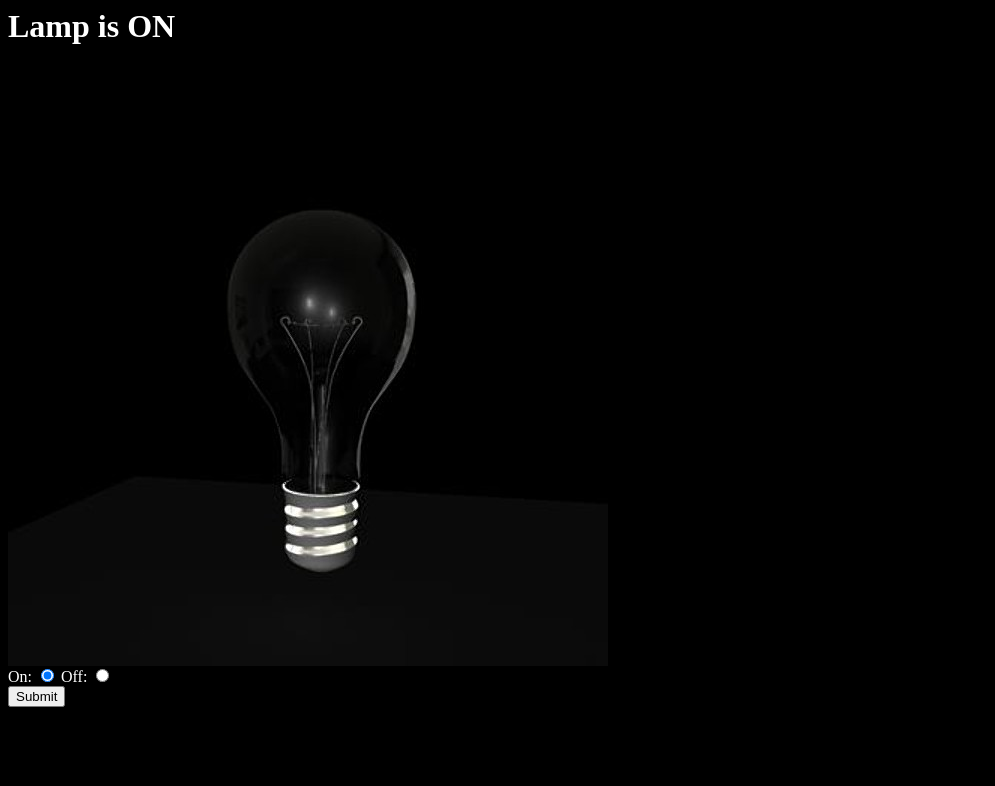
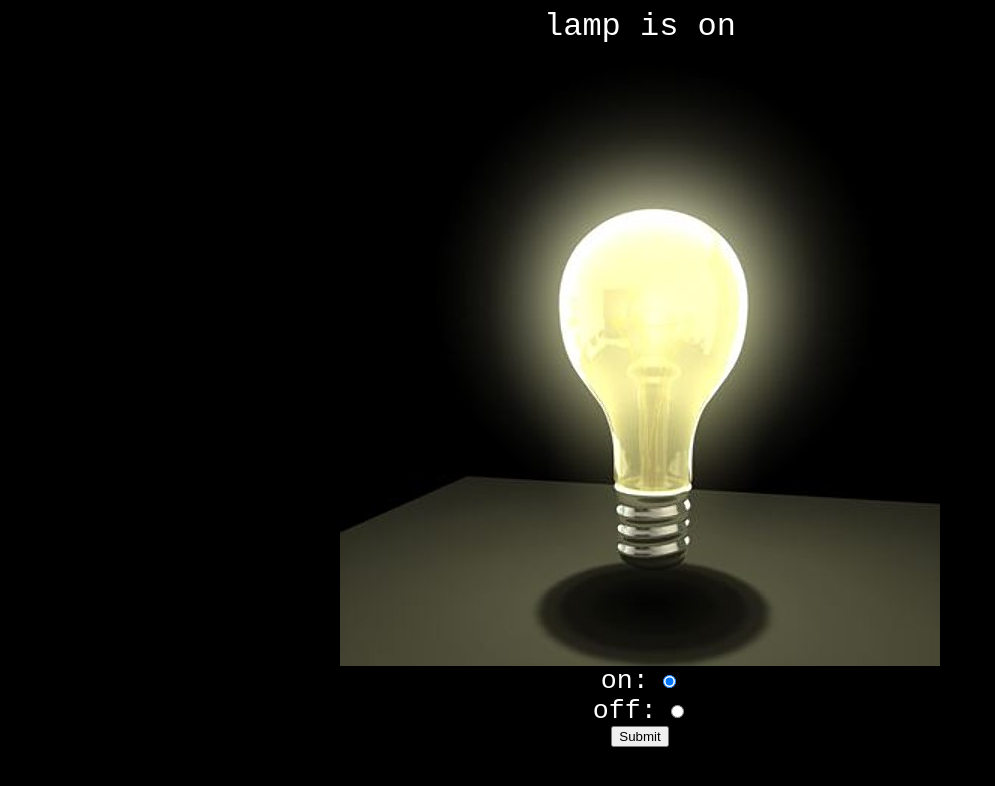
Before and after one commit to ewilson/weblamp, a Python web app: template templates/markup.html in a window 1280 px wide. Shown: the top 786 px of the page, without its empty margins (0-995 px from the left). Run offline with Jinja, Linux system fonts and the light colour scheme; the template is opened without the code that fills it, so the values that code supplies are empty.

Commit message:
changes to static layout

```diff
--- a/templates/markup.html
+++ b/templates/markup.html
@@ -4,11 +4,11 @@
 	<link rel="stylesheet" type="text/css" href="style.css">
     </head>
     <body>
-<h1>Lamp is ON</h1>
-<img src="../img/LightBulbOFF.jpg"/>
+<h1>lamp is on</h1>
+<img src="../img/LightBulbON.jpg"/>
     <form action='/weblamp' method='POST'>
-        <span>On:</span> <input type='radio' name='light' value='on' checked='true'/>
-        <span>Off:</span> <input type='radio' name='light' value='off' />
+        <span>on:</span> <input type='radio' name='light' value='on' checked='true'/><br/>
+        <span>off:</span> <input type='radio' name='light' value='off' />
     <br/>
     <input type='submit'/>
 </form>
--- a/templates/style.css
+++ b/templates/style.css
@@ -1,4 +1,21 @@
 body {
 	background-color: black;
 	color: white;
+    font-family: Courier New;
+    text-align: center;
 }
+
+h1 {
+    font-size: 24pt;
+    font-weight: normal;
+}
+
+img {
+    display: block;
+    margin-left: auto;
+    margin-right: auto;
+}
+
+span {
+    font-size: 20pt;
+}
```
